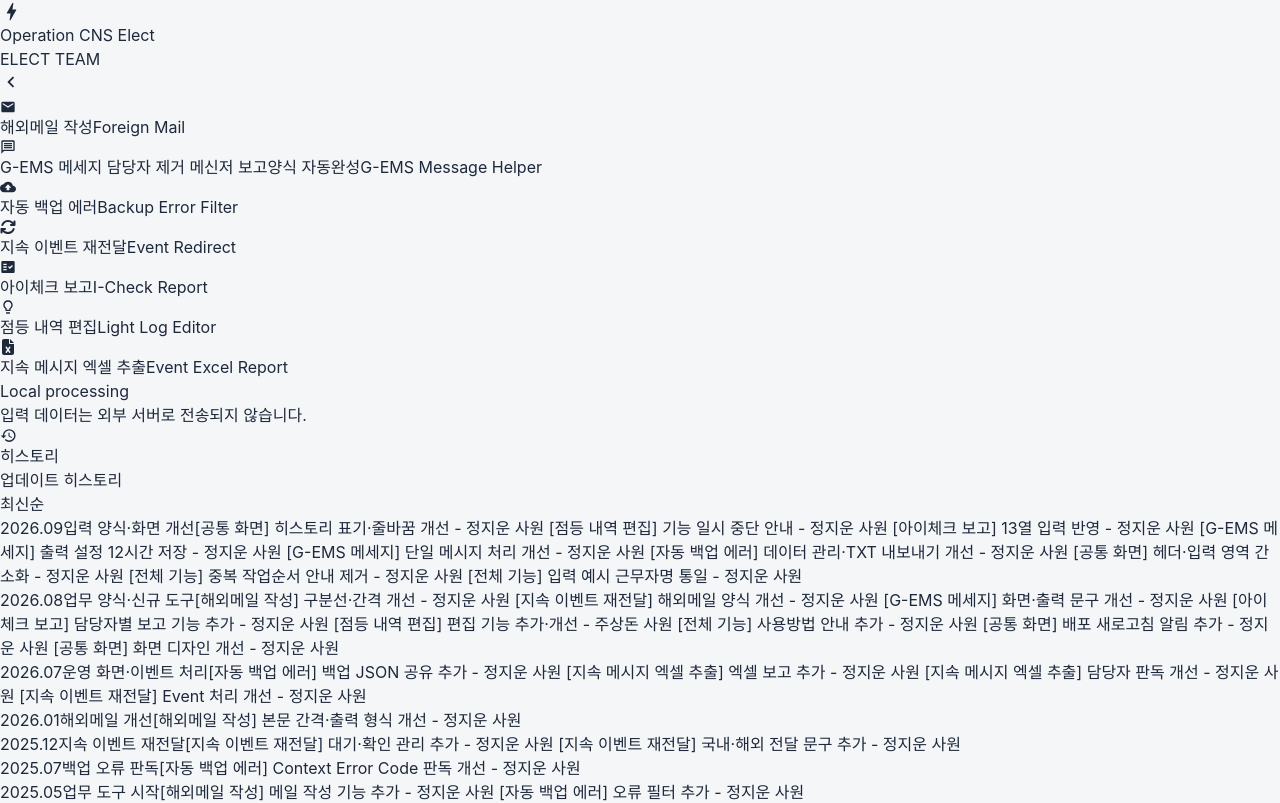
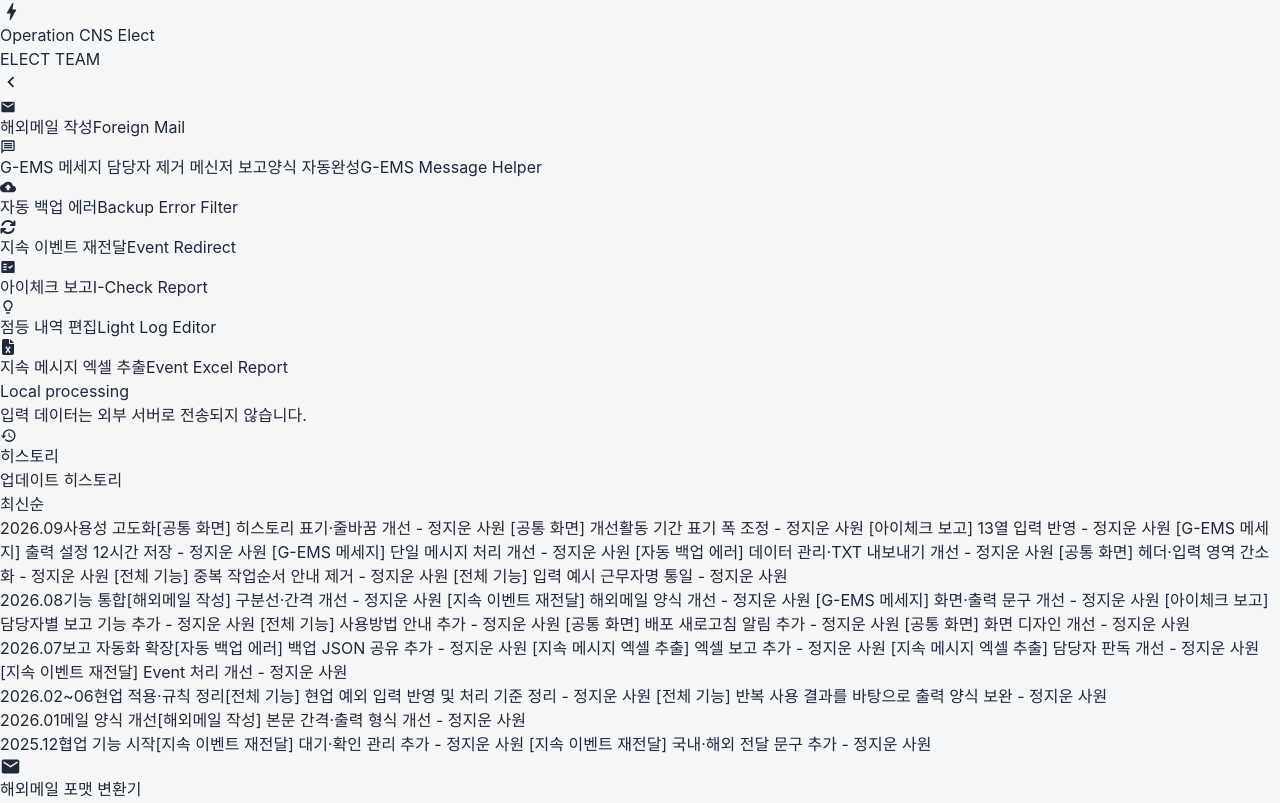
Before and after one commit to chipmunk-dev/Operation-entec, a React (Vite) app: page /foreign-mail in a window 1280 px wide. Shown: the top 803 px of the page. Built offline with nearby package versions, Linux system fonts and the light colour scheme.

Commit message:
docs: align service history with improvement report

```diff
--- a/src/components/Navbar.jsx
+++ b/src/components/Navbar.jsx
@@ -61,9 +61,9 @@
 const changeLogItems = [
   {
     date: '2026.09',
-    title: '입력 양식·화면 개선',
+    title: '사용성 고도화',
     detail: `[공통 화면] 히스토리 표기·줄바꿈 개선 - 정지운 사원
-[점등 내역 편집] 기능 일시 중단 안내 - 정지운 사원
+[공통 화면] 개선활동 기간 표기 폭 조정 - 정지운 사원
 [아이체크 보고] 13열 입력 반영 - 정지운 사원
 [G-EMS 메세지] 출력 설정 12시간 저장 - 정지운 사원
 [G-EMS 메세지] 단일 메시지 처리 개선 - 정지운 사원
@@ -74,45 +74,39 @@
   },
   {
     date: '2026.08',
-    title: '업무 양식·신규 도구',
+    title: '기능 통합',
     detail: `[해외메일 작성] 구분선·간격 개선 - 정지운 사원
 [지속 이벤트 재전달] 해외메일 양식 개선 - 정지운 사원
 [G-EMS 메세지] 화면·출력 문구 개선 - 정지운 사원
 [아이체크 보고] 담당자별 보고 기능 추가 - 정지운 사원
-[점등 내역 편집] 편집 기능 추가·개선 - 주상돈 사원
 [전체 기능] 사용방법 안내 추가 - 정지운 사원
 [공통 화면] 배포 새로고침 알림 추가 - 정지운 사원
 [공통 화면] 화면 디자인 개선 - 정지운 사원`,
   },
   {
     date: '2026.07',
-    title: '운영 화면·이벤트 처리',
+    title: '보고 자동화 확장',
     detail: `[자동 백업 에러] 백업 JSON 공유 추가 - 정지운 사원
 [지속 메시지 엑셀 추출] 엑셀 보고 추가 - 정지운 사원
 [지속 메시지 엑셀 추출] 담당자 판독 개선 - 정지운 사원
 [지속 이벤트 재전달] Event 처리 개선 - 정지운 사원`,
   },
   {
+    date: '2026.02~06',
+    title: '현업 적용·규칙 정리',
+    detail: `[전체 기능] 현업 예외 입력 반영 및 처리 기준 정리 - 정지운 사원
+[전체 기능] 반복 사용 결과를 바탕으로 출력 양식 보완 - 정지운 사원`,
+  },
+  {
     date: '2026.01',
-    title: '해외메일 개선',
+    title: '메일 양식 개선',
     detail: '[해외메일 작성] 본문 간격·출력 형식 개선 - 정지운 사원',
   },
   {
     date: '2025.12',
-    title: '지속 이벤트 재전달',
+    title: '협업 기능 시작',
     detail: `[지속 이벤트 재전달] 대기·확인 관리 추가 - 정지운 사원
 [지속 이벤트 재전달] 국내·해외 전달 문구 추가 - 정지운 사원`,
-  },
-  {
-    date: '2025.07',
-    title: '백업 오류 판독',
-    detail: '[자동 백업 에러] Context Error Code 판독 개선 - 정지운 사원',
-  },
-  {
-    date: '2025.05',
-    title: '업무 도구 시작',
-    detail: `[해외메일 작성] 메일 작성 기능 추가 - 정지운 사원
-[자동 백업 에러] 오류 필터 추가 - 정지운 사원`,
   },
 ];
 
@@ -238,7 +232,7 @@
           {changeLogItems.map(({ date, title, detail }) => (
             <li
               key={`${date}-${title}`}
-              className="grid grid-cols-[3.25rem_1fr] gap-2.5 rounded-xl px-2.5 py-2.5 transition-colors hover:bg-white/[0.05]"
+              className="grid grid-cols-[4.25rem_1fr] gap-2.5 rounded-xl px-2.5 py-2.5 transition-colors hover:bg-white/[0.05]"
             >
               <span className="mt-0.5 h-fit rounded-lg bg-white/[0.06] px-1.5 py-1 text-center text-[9px] font-bold text-blue-300">
                 {date}
```
